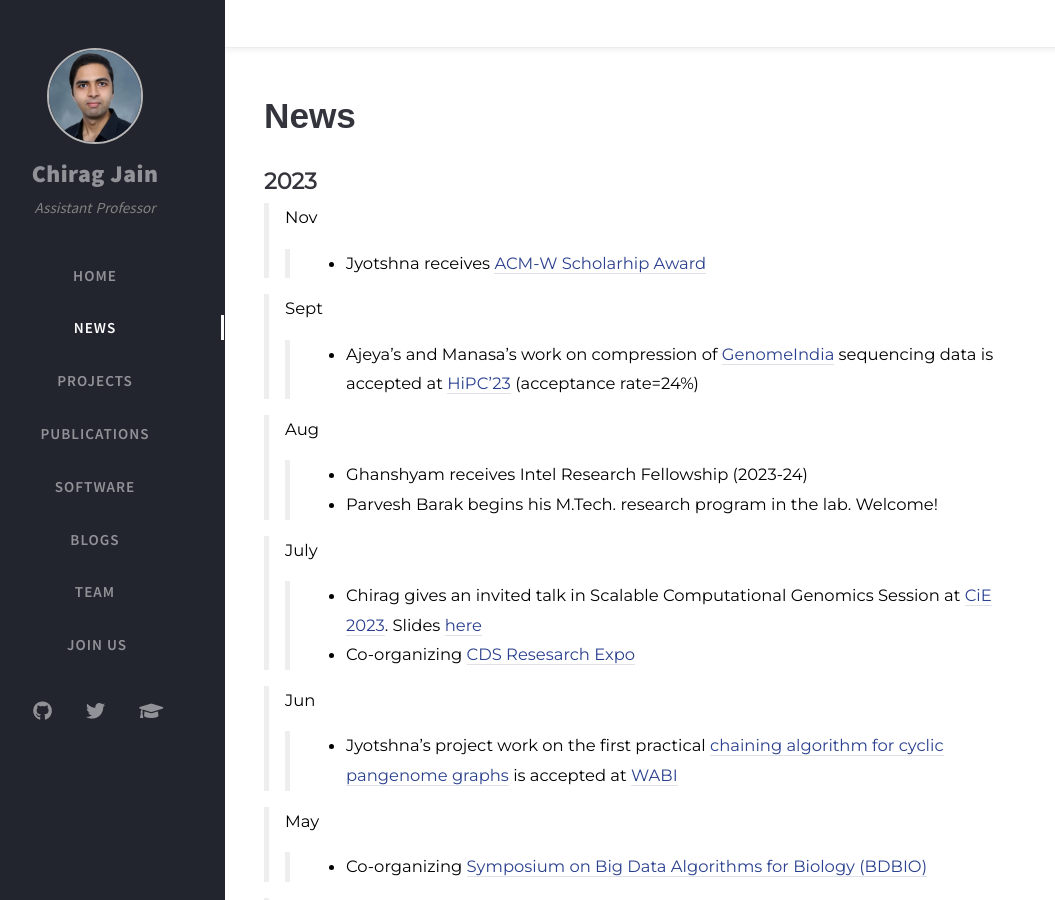
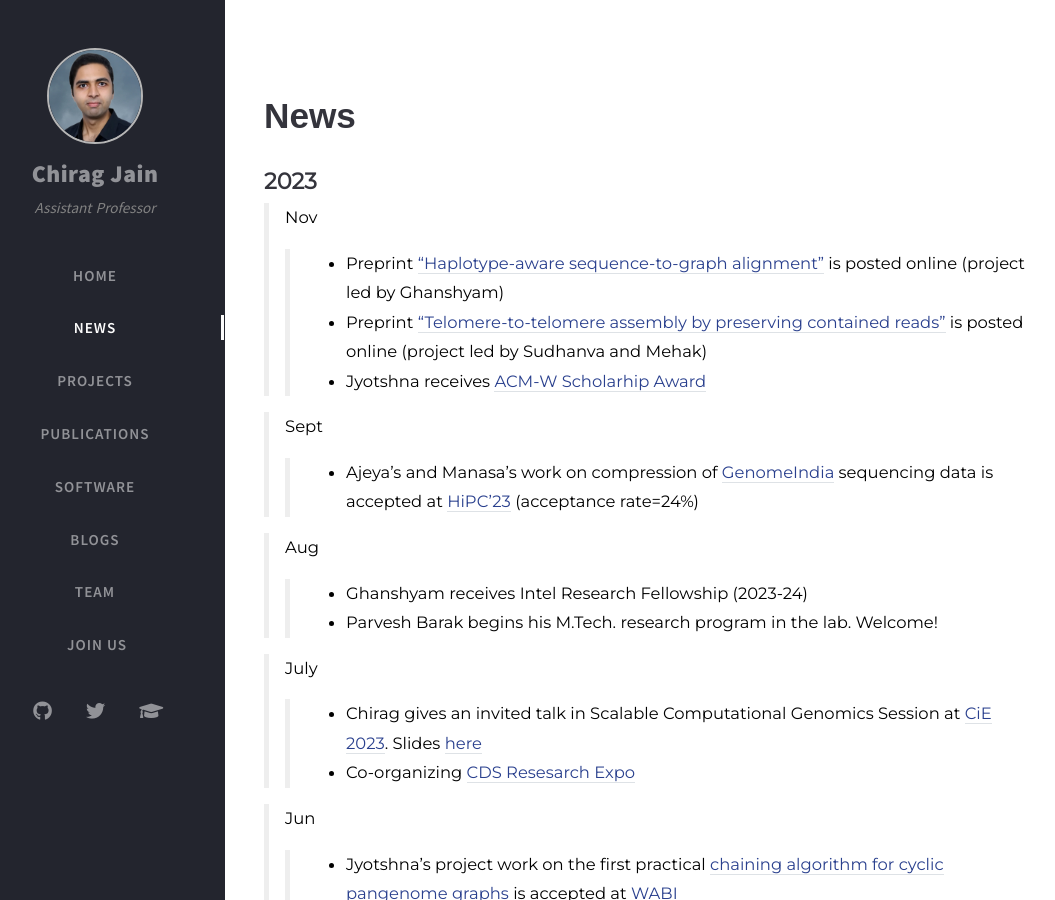
Before and after one commit to at-cg/at-cg.github.io, a Jekyll site: the page built from tabs/new.md, in a window 1280 px wide and 900 px high. Shown: the whole window, without its empty margins (35-1090 px from the left). Built offline with Jekyll 4.4.1, drawn with Linux system fonts in a browser that asks for light colours; nearby versions of some CDN libraries; comment, search, counter and statistics services are not loaded.

Commit message:
Update new.md

```diff
--- a/tabs/new.md
+++ b/tabs/new.md
@@ -22,6 +22,8 @@ type: news
 ## **2023**
 
 >Nov
+>> - Preprint ["Haplotype-aware sequence-to-graph alignment"](https://doi.org/10.1101/2023.11.15.566493) is posted online (project led by Ghanshyam)
+>> - Preprint ["Telomere-to-telomere assembly by preserving contained reads"](https://doi.org/10.1101/2023.11.07.565066) is posted online (project led by Sudhanva and Mehak)
 >> - Jyotshna receives [ACM-W Scholarhip Award](https://women.acm.org/scholarships/)
 
 >Sept
```
